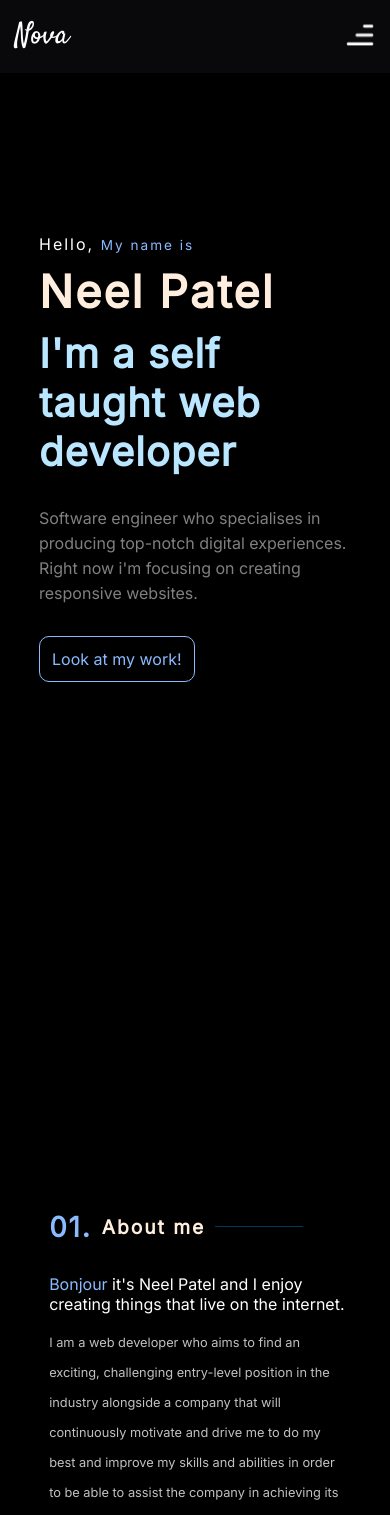
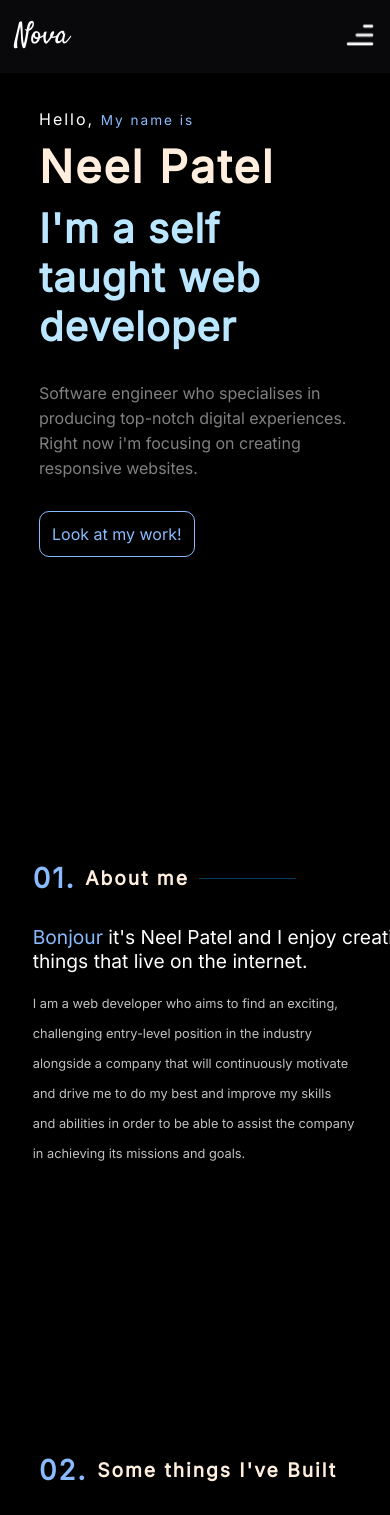
Before and after one commit to Neel2107/portfolio, a React (Vite) app: page / in a window 390 px wide. Shown: the top 1515 px of the page. Built offline with nearby package versions, Linux system fonts and the light colour scheme.

Commit message:
changes in res design

```diff
--- a/src/App.jsx
+++ b/src/App.jsx
@@ -53,7 +53,7 @@ function App() {
             stroke="currentColor"
             stroke-width="2"
             stroke-linecap="round"
-            stroke-linejoin="round"
+            strokeLinecap="round"
             className="  icons"
           >
             <title>GitHub</title>
@@ -69,7 +69,7 @@ function App() {
             stroke="currentColor"
             stroke-width="2"
             stroke-linecap="round"
-            stroke-linejoin="round"
+            strokeLinecap="round"
             class=" icons "
           >
             <title>Instagram</title>
@@ -87,7 +87,7 @@ function App() {
             stroke="currentColor"
             stroke-width="2"
             stroke-linecap="round"
-            stroke-linejoin="round"
+            strokeLinecap="round"
             class="icons"
           >
             <title>Twitter</title>
@@ -103,7 +103,7 @@ function App() {
             stroke="currentColor"
             stroke-width="2"
             stroke-linecap="round"
-            stroke-linejoin="round"
+            strokeLinecap="round"
             class="icons"
           >
             <title>LinkedIn</title>
--- a/src/components/AboutMeSection/AboutMeSection.jsx
+++ b/src/components/AboutMeSection/AboutMeSection.jsx
@@ -22,7 +22,7 @@ const AboutMeSection = () => {
         </div>
         <div className="mainAboutContainer">
         <div className="aboutII hidden show">
-            <span className="aboutInfo hidden show">
+            <span id="about-info" className="aboutInfo hidden show">
                 <span>Bonjour </span>
                     it's  Neel Patel and I enjoy creating things that live on the internet.
             </span>
--- a/src/components/AboutMeSection/AboutMeSection.scss
+++ b/src/components/AboutMeSection/AboutMeSection.scss
@@ -100,7 +100,8 @@
 
         .aboutContainer {
             max-width: 100vw;
-            padding: 0 10%;
+            padding: 10% 10%;
+            // background-color: rgba(0, 217, 255, 0.267);
             // display: n;
 
 
@@ -124,12 +125,13 @@
 
 
                     .aboutInfo {
-                        font-size: 1rem;
+                        font-size: 1.2rem;
                         text-align: left;
-                        width: 300px;
+                        width: 400px;
                         overflow: hidden;
                         text-overflow: ellipsis;
                         font-weight: 400;
+                        margin: 0;
 
 
 
--- a/src/components/ContactSection/ContactSection.jsx
+++ b/src/components/ContactSection/ContactSection.jsx
@@ -48,7 +48,7 @@ const ContactSection = () => {
                   stroke="currentColor"
                   stroke-width="1"
                   stroke-linecap="round"
-                  stroke-linejoin="round"
+                  strokeLinecap="round"
                   class="icons platformIconImage"
                 >
                   <title>LinkedIn</title>
@@ -79,7 +79,7 @@ const ContactSection = () => {
                   stroke="currentColor"
                   stroke-width="1"
                   stroke-linecap="round"
-                  stroke-linejoin="round"
+                  strokeLinecap="round"
                   className="  icons platformIconImage"
                 >
                   <path
@@ -100,7 +100,7 @@ const ContactSection = () => {
                   stroke="currentColor"
                   stroke-width="1"
                   stroke-linecap="round"
-                  stroke-linejoin="round"
+                  strokeLinecap="round"
                   class="platformIconImage icons "
                 >
                   <title>Instagram</title>
@@ -132,7 +132,7 @@ const ContactSection = () => {
                   stroke="currentColor"
                   stroke-width="1"
                   stroke-linecap="round"
-                  stroke-linejoin="round"
+                  strokeLinecap="round"
                   class="icons platformIconImage"
                 >
                   {/* <title>Twitter</title> */}
@@ -176,7 +176,7 @@ const ContactSection = () => {
         >
           <path
             stroke-linecap="round"
-            stroke-linejoin="round"
+            strokeLinecap="round"
             d="M14 5l7 7m0 0l-7 7m7-7H3"
           ></path>
         </svg>
--- a/src/components/ContactSection/ContactSection.scss
+++ b/src/components/ContactSection/ContactSection.scss
@@ -298,7 +298,8 @@
         }
 
         .devBy {
-          margin: 55% auto auto;
+          // margin: 55% auto auto;
+          margin-top: 20% !important;
           font-size: 0.7rem;
         }
 
--- a/src/components/OtherProjects/OtherProjects.jsx
+++ b/src/components/OtherProjects/OtherProjects.jsx
@@ -4,7 +4,7 @@ const OtherProjects = () => {
   return (
     <div className="otherNoteworthyProjects">
       <h1 className="otherTitle">Other Noteworthy Projects</h1>
-      <div className="cardContainer">
+      <div id="cardContainerRes" className="cardContainer">
         <div id="card" className="">
           <div className="container">
             <div className="upperPart">
@@ -29,7 +29,7 @@ const OtherProjects = () => {
             stroke="currentColor"
             stroke-width="2"
             stroke-linecap="round"
-            stroke-linejoin="round"
+            strokeLinecap="round"
             className="linkIcon  icons"
           >
 
@@ -78,7 +78,7 @@ const OtherProjects = () => {
             stroke="currentColor"
             stroke-width="2"
             stroke-linecap="round"
-            stroke-linejoin="round"
+            strokeLinecap="round"
             className=" linkIcon icons"
           >
             {/* <title>GitHub</title> */}
@@ -126,7 +126,7 @@ const OtherProjects = () => {
             stroke="currentColor"
             stroke-width="2"
             stroke-linecap="round"
-            stroke-linejoin="round"
+            strokeLinecap="round"
             className=" linkIcon icons"
           >
             {/* <title>GitHub</title> */}
@@ -174,7 +174,7 @@ const OtherProjects = () => {
             stroke="currentColor"
             stroke-width="2"
             stroke-linecap="round"
-            stroke-linejoin="round"
+            strokeLinecap="round"
             className=" linkIcon icons"
           >
             {/* <title>GitHub</title> */}
--- a/src/components/OtherProjects/OtherProjects.scss
+++ b/src/components/OtherProjects/OtherProjects.scss
@@ -128,7 +128,8 @@
                 }
             }
         }
-        #card:hover{
+
+        #card:hover {
             box-shadow: 0 0 20px 4px #89bcfe84;
             transition: 0.2s;
         }
@@ -146,20 +147,24 @@
 }
 
 @media screen and (max-width: 770px) {
+    .otherNoteworthyProjects {
+        .otherTitle {
+            font-size: 1.5rem;
+        }
 
-.otherNoteworthyProjects{
+        #cardContainerRes {
+            display: flex;
+            flex-direction: column;
+            // grid-template-columns: repeat(2, 200px);
+            // grid-template-rows: repeat(2, 10);
+            // // align-items: flex-start;
 
-
-
-      .otherTitle{
-    font-size: 1.5rem;
-      }
-
-
-      .cardContainer{
-        display: flex;
-        flex-direction: column;
-        width: 80vw;
-      }
+            #card {
+                width: 50%;
+                /* Each card should take up 100% of the grid cell */
+                margin: 0 auto;
+                /* Center the card within the grid cell */
+            }
+        }
+    }
 }
-}
--- a/src/components/ProjectContainer/ProjectContainer.scss
+++ b/src/components/ProjectContainer/ProjectContainer.scss
@@ -52,6 +52,7 @@
                 mix-blend-mode: soft-light;
                 object-fit: cover;
                 width: 550px;
+
             }
 
             .projectImage:hover {
--- a/src/index.scss
+++ b/src/index.scss
@@ -23,6 +23,8 @@ body {
     @include sm {
         #blob {
             display: none;
+
+
         }
     }
 
@@ -30,6 +32,53 @@ body {
         #blob {
             display: none;
         }
+
+
+        .otherNoteworthyProjects{
+
+
+            #card{
+width: 50%;
+            }
+        }
+
+.contactSection{
+    // background-color: rgba(0, 255, 98, 0.2);
+    padding: 10% 10%;
+
+
+
+}
+
+.aboutMeSection{
+    margin-top: 0;
+    margin-bottom: 10%;
+}
+
+
+.mainContainer{
+   .nameContainer{
+    margin-top: 10%;
+   }
+}
+
+        .projectContainer {
+
+            .displayProjects {
+
+                .projectImageContainer {
+
+                    width: max-content;
+
+
+                }
+
+            }
+
+        }
+
+
+
     }
 
     @include lg {
@@ -49,6 +98,7 @@ body {
         .rightLink {
             display: none;
         }
+
         // mainContainer START ////////////////////////////////////////////////////
         .mainContainer {
             padding: 20% 10%;
@@ -85,6 +135,7 @@ body {
             }
 
         }
+
         // mainContainer END ////////////////////////////////////////////////////
 
         // aboutMeSection START ////////////////////////////////////////////////////
@@ -94,7 +145,7 @@ body {
             .aboutContainer {
 
                 width: 100vw;
-                padding: 10% 15%;
+                padding: 10% 10%;
 
                 .titleContainer {
 
@@ -131,6 +182,7 @@ body {
 
 
         }
+
         // aboutMeSection END ////////////////////////////////////////////////////
 
 
@@ -166,6 +218,7 @@ body {
                     }
 
                 }
+
                 .projectDetails {
 
                     .projectDesc {
@@ -173,6 +226,7 @@ body {
 
 
                     }
+
                     .techContainer {
 
                         span {
@@ -193,6 +247,7 @@ body {
             }
 
         }
+
         // projectContainer END ////////////////////////////////////////////////////
 
         .otherNoteworthyProjects {
@@ -212,8 +267,7 @@ width: 100%;
 
 
 
-        .cardContainer:nth-child(2) {
-        }
+                .cardContainer:nth-child(2) {}
 
                 #card {
 
@@ -226,19 +280,13 @@ width: 100%;
                         .upperPart {
 
 
-                    .cardIcon {
-
-                    }
+                            .cardIcon {}
                         }
 
 
-                .cardDetailContainer {
+                        .cardDetailContainer {}
 
-                }
-
-                .projectName {
-
-                }
+                        .projectName {}
 
                         .projectDesc {
                             font-size: 0.875rem;
@@ -247,19 +295,14 @@ width: 100%;
 
                         .techContainer {
 
-                    .techUsed {
-
+                            .techUsed {}
                         }
                     }
                 }
-        }
-        #card:hover{
 
-        }
 
-        .linkIcon {
 
-        }
+                .linkIcon {}
             }
         }
 
@@ -301,17 +344,13 @@ width: 100%;
 
 
 
-            .titleHrLine {
-
-            }
+                    .titleHrLine {}
 
                     .titleName {
                         font-size: 1.5rem;
 
 
-                span {
-
-                }
+                        span {}
 
                     }
 
@@ -322,32 +361,31 @@ width: 100%;
                 .educationSection {
 
 
-            .upperTab{
-                .years{
+                    .upperTab {
+                        .years {
                             font-size: 1rem;
                         }
-                .course{
+
+                        .course {
                             font-size: 1rem;
                         }
                     }
 
-            .hrLine {
-
-            }
+                    .hrLine {}
 
                     .lowerTab {
-                .department{
+                        .department {
                             font-size: 0.9rem;
 
 
                         }
 
-                .institute{
+                        .institute {
                             font-size: 0.9rem;
 
                         }
 
-                .cgpa{
+                        .cgpa {
                             font-size: 0.9rem;
 
                         }
```
Also changed, not shown: index.html (+7 -0 lines), public/folder.svg. Lines whose indentation alone changed are shown as unchanged.
